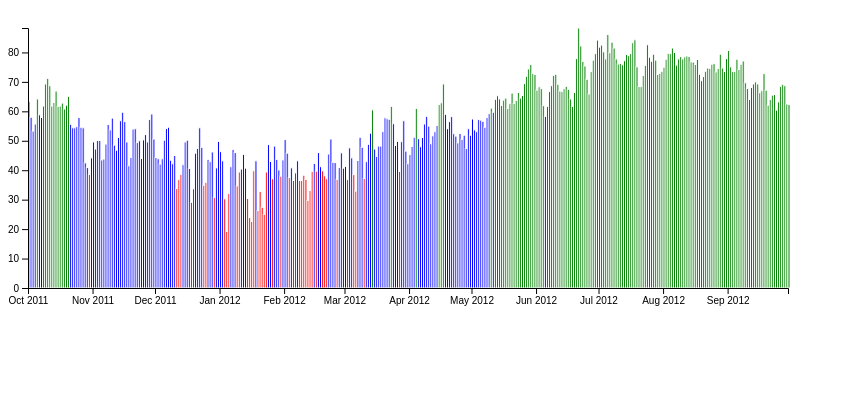
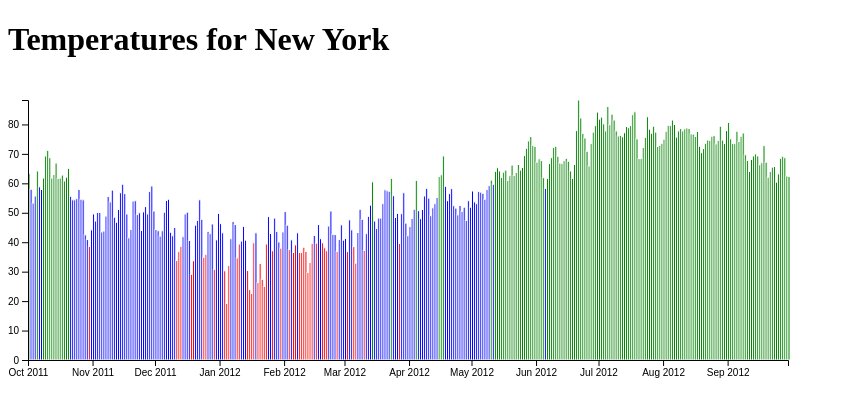
Before and after one commit to bitusr/fm-d3, a plain HTML site: page weather-barchart/index.html in a window 1280 px wide. Shown: the whole page, without its empty margins (0-845 px from the left). Drawn offline with nearby package versions, Linux system fonts and the light colour scheme.

Commit message:
Changed names for the dir and page

```diff
--- a/weather/index.html
+++ b/weather-barchart/index.html
@@ -2,7 +2,7 @@
 <html lang="en">
 <head>
   <meta charset="UTF-8">
-  <title>new</title>
+  <title>Barchart</title>
   <script src="https://d3js.org/d3.v4.min.js"></script>
   <style>
     svg {
@@ -12,6 +12,7 @@
   </style>
 </head>
 <body>
+  <h1>Temperatures for New York</h1>
   <svg></svg>
 
   <script>
```
Also changed, not shown: weather-barchart/data.tsv (renamed from weather/data.tsv).
